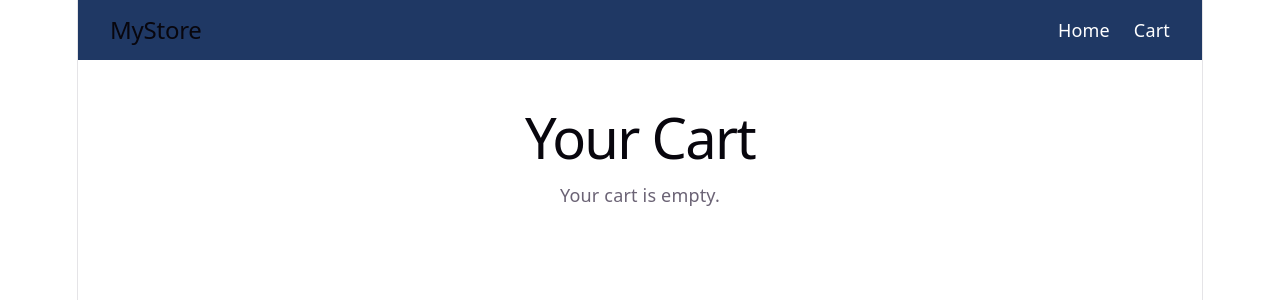
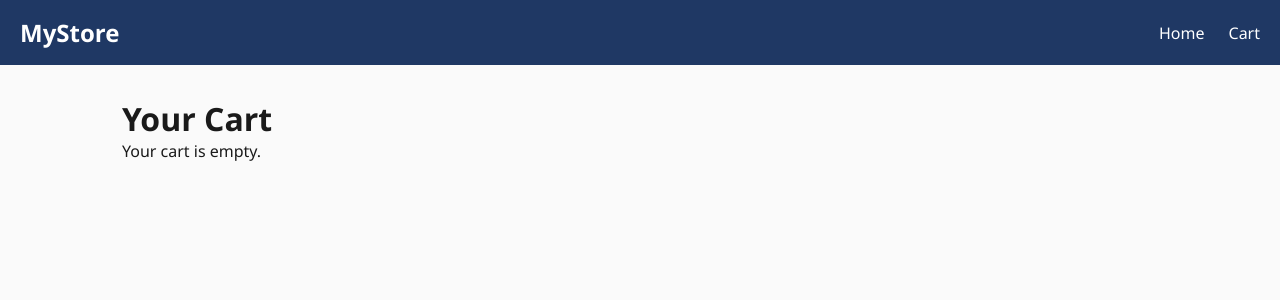
Before and after one commit to pratistha22/ecommerce-store, a React (Vite) app: page /cart in a window 1280 px wide. Shown: the top 300 px of the page. Built offline with nearby package versions, Linux system fonts and the light colour scheme.

Commit message:
Add product images, cart remove, styling and animations

```diff
--- a/src/App.jsx
+++ b/src/App.jsx
@@ -10,13 +10,16 @@ function App() {
   function handleAddToCart(product) {
     setCartItems([...cartItems, product]);
   }
+  function handleRemoveFromCart(index) {
+  setCartItems(cartItems.filter((_, i) => i !== index));
+}
 
   return (
     <BrowserRouter>
       <Navbar />
       <Routes>
         <Route path="/" element={<Home onAddToCart={handleAddToCart} />} />
-        <Route path="/cart" element={<Cart cartItems={cartItems} />} />
+        <Route path="/cart" element={<Cart cartItems={cartItems} onRemove={handleRemoveFromCart} />} />
       </Routes>
     </BrowserRouter>
   );
--- a/src/components/Navbar.jsx
+++ b/src/components/Navbar.jsx
@@ -6,7 +6,8 @@ function Navbar() {
       display: "flex",
       justifyContent: "space-between",
       alignItems: "center",
-      padding: "16px 32px",
+      padding: "16px 20px",
+flexWrap: "wrap",
       backgroundColor: "#1f3864",
       color: "white",
     }}>
--- a/src/components/ProductCard.jsx
+++ b/src/components/ProductCard.jsx
@@ -1,27 +1,55 @@
+import { useState } from "react";
 function ProductCard({ product, onAddToCart }) {
+  const [added, setAdded] = useState(false);
+
+  function handleClick() {
+    onAddToCart(product);
+    setAdded(true);
+    setTimeout(() => setAdded(false), 1200);
+  }
   return (
     <div style={{
-      border: "1px solid #ddd",
-      borderRadius: "8px",
+  border: "1px solid #eee",
+  borderRadius: "12px",
   padding: "16px",
   width: "220px",
   textAlign: "center",
-    }}>
+  boxShadow: "0 2px 8px rgba(0,0,0,0.06)",
+  transition: "transform 0.15s ease, box-shadow 0.15s ease",
+}}
+onMouseEnter={(e) => {
+  e.currentTarget.style.transform = "translateY(-4px)";
+  e.currentTarget.style.boxShadow = "0 6px 16px rgba(0,0,0,0.12)";
+}}
+onMouseLeave={(e) => {
+  e.currentTarget.style.transform = "translateY(0)";
+  e.currentTarget.style.boxShadow = "0 2px 8px rgba(0,0,0,0.06)";
+}}
+>
       <img src={product.image} alt={product.name} style={{ width: "100%", borderRadius: "6px" }} />
       <h3 style={{ fontSize: "16px", margin: "12px 0 4px" }}>{product.name}</h3>
       <p style={{ color: "#555", fontSize: "14px" }}>Rs. {product.price}</p>
       <button
-        onClick={() => onAddToCart(product)}
+  onClick={handleClick}
   style={{
-          backgroundColor: "#1f3864",
+    backgroundColor: added ? "#2e7d32" : "#1f3864",
     color: "white",
     border: "none",
     padding: "8px 16px",
     borderRadius: "6px",
     cursor: "pointer",
+    transition: "transform 0.1s ease, background-color 0.15s ease",
   }}
+  onMouseEnter={(e) => {
+    if (!added) e.currentTarget.style.transform = "scale(1.05)";
+  }}
+  onMouseLeave={(e) => {
+    e.currentTarget.style.transform = "scale(1)";
+  }}
+  onMouseDown={(e) => { e.currentTarget.style.transform = "scale(0.95)"; }}
+  onMouseUp={(e) => { e.currentTarget.style.transform = "scale(1.05)"; }}
 >
-        Add to Cart
+  {added ? "✓ Added!" : "Add to Cart"}
 </button>
     </div>
   );
--- a/src/data/products.js
+++ b/src/data/products.js
@@ -3,28 +3,28 @@ const products = [
     id: 1,
     name: "Classic White T-Shirt",
     price: 799,
-    image: "https://via.placeholder.com/300x300?text=White+T-Shirt",
+    image: "https://images.unsplash.com/photo-1521572163474-6864f9cf17ab?w=400",
     description: "A comfortable everyday cotton t-shirt.",
   },
   {
     id: 2,
     name: "Denim Jacket",
     price: 2499,
-    image: "https://via.placeholder.com/300x300?text=Denim+Jacket",
+    image: "https://images.unsplash.com/photo-1551028719-00167b16eac5?w=400",
     description: "A stylish denim jacket for all seasons.",
   },
   {
     id: 3,
     name: "Black Hoodie",
     price: 1599,
-    image: "https://via.placeholder.com/300x300?text=Black+Hoodie",
+    image: "https://images.unsplash.com/photo-1556821840-3a63f95609a7?w=400",
     description: "Warm and cozy hoodie, perfect for winter.",
   },
   {
     id: 4,
     name: "Slim Fit Jeans",
     price: 1899,
-    image: "https://via.placeholder.com/300x300?text=Slim+Jeans",
+    image: "https://images.unsplash.com/photo-1541099649105-f69ad21f3246?w=400",
     description: "Comfortable slim fit jeans for everyday wear.",
   },
 ];
--- a/src/index.css
+++ b/src/index.css
@@ -1,111 +1,15 @@
-:root {
-  --text: #6b6375;
-  --text-h: #08060d;
-  --bg: #fff;
-  --border: #e5e4e7;
-  --code-bg: #f4f3ec;
-  --accent: #aa3bff;
-  --accent-bg: rgba(170, 59, 255, 0.1);
-  --accent-border: rgba(170, 59, 255, 0.5);
-  --social-bg: rgba(244, 243, 236, 0.5);
-  --shadow:
-    rgba(0, 0, 0, 0.1) 0 10px 15px -3px, rgba(0, 0, 0, 0.05) 0 4px 6px -2px;
-
-  --sans: system-ui, 'Segoe UI', Roboto, sans-serif;
-  --heading: system-ui, 'Segoe UI', Roboto, sans-serif;
-  --mono: ui-monospace, Consolas, monospace;
-
-  font: 18px/145% var(--sans);
-  letter-spacing: 0.18px;
-  color-scheme: light dark;
-  color: var(--text);
-  background: var(--bg);
-  font-synthesis: none;
-  text-rendering: optimizeLegibility;
-  -webkit-font-smoothing: antialiased;
-  -moz-osx-font-smoothing: grayscale;
-
-  @media (max-width: 1024px) {
-    font-size: 16px;
-  }
-}
-
-@media (prefers-color-scheme: dark) {
-  :root {
-    --text: #9ca3af;
-    --text-h: #f3f4f6;
-    --bg: #16171d;
-    --border: #2e303a;
-    --code-bg: #1f2028;
-    --accent: #c084fc;
-    --accent-bg: rgba(192, 132, 252, 0.15);
-    --accent-border: rgba(192, 132, 252, 0.5);
-    --social-bg: rgba(47, 48, 58, 0.5);
-    --shadow:
-      rgba(0, 0, 0, 0.4) 0 10px 15px -3px, rgba(0, 0, 0, 0.25) 0 4px 6px -2px;
-  }
-
-  #social .button-icon {
-    filter: invert(1) brightness(2);
-  }
+* {
+  margin: 0;
+  padding: 0;
+  box-sizing: border-box;
 }
 
 body {
-  margin: 0;
+  font-family: 'Segoe UI', system-ui, -apple-system, sans-serif;
+  background-color: #fafafa;
+  color: #1a1a1a;
 }
 
-#root {
-  width: 1126px;
-  max-width: 100%;
-  margin: 0 auto;
-  text-align: center;
-  border-inline: 1px solid var(--border);
-  min-height: 100svh;
-  display: flex;
-  flex-direction: column;
-  box-sizing: border-box;
+button {
+  font-family: inherit;
 }
-
-h1,
-h2 {
-  font-family: var(--heading);
-  font-weight: 500;
-  color: var(--text-h);
-}
-
-h1 {
-  font-size: 56px;
-  letter-spacing: -1.68px;
-  margin: 32px 0;
-  @media (max-width: 1024px) {
-    font-size: 36px;
-    margin: 20px 0;
-  }
-}
-h2 {
-  font-size: 24px;
-  line-height: 118%;
-  letter-spacing: -0.24px;
-  margin: 0 0 8px;
-  @media (max-width: 1024px) {
-    font-size: 20px;
-  }
-}
-p {
-  margin: 0;
-}
-
-code,
-.counter {
-  font-family: var(--mono);
-  display: inline-flex;
-  border-radius: 4px;
-  color: var(--text-h);
-}
-
-code {
-  font-size: 15px;
-  line-height: 135%;
-  padding: 4px 8px;
-  background: var(--code-bg);
-}
--- a/src/pages/Cart.jsx
+++ b/src/pages/Cart.jsx
@@ -1,8 +1,8 @@
-function Cart({ cartItems }) {
+function Cart({ cartItems, onRemove }) {
   const total = cartItems.reduce((sum, item) => sum + item.price, 0);
 
   return (
-    <div style={{ padding: "32px" }}>
+    <div style={{ padding: "32px", maxWidth: "1100px", margin: "0 auto" }}>
       <h1>Your Cart</h1>
       {cartItems.length === 0 ? (
         <p>Your cart is empty.</p>
@@ -12,12 +12,27 @@ function Cart({ cartItems }) {
             <div key={index} style={{
               display: "flex",
               justifyContent: "space-between",
+              alignItems: "center",
               borderBottom: "1px solid #eee",
               padding: "12px 0",
               maxWidth: "400px",
             }}>
               <span>{item.name}</span>
               <span>Rs. {item.price}</span>
+              <button
+                onClick={() => onRemove(index)}
+                style={{
+                  backgroundColor: "#e53e3e",
+                  color: "white",
+                  border: "none",
+                  padding: "4px 10px",
+                  borderRadius: "4px",
+                  cursor: "pointer",
+                  fontSize: "12px",
+                }}
+              >
+                Remove
+              </button>
             </div>
           ))}
           <h3 style={{ marginTop: "20px" }}>Total: Rs. {total}</h3>
--- a/src/pages/Home.jsx
+++ b/src/pages/Home.jsx
@@ -3,9 +3,15 @@ import ProductCard from "../components/ProductCard";
 
 function Home({ onAddToCart }) {
   return (
-    <div style={{ padding: "32px" }}>
-      <h1>Our Products</h1>
-      <div style={{ display: "flex", flexWrap: "wrap", gap: "20px", marginTop: "20px" }}>
+    <div style={{ padding: "32px", maxWidth: "1100px", margin: "0 auto" }}>
+      <h1 style={{ fontSize: "36px", color: "#1f3864", marginBottom: "8px" }}>Our Products</h1>
+<p style={{ color: "#666", marginBottom: "24px" }}>Fresh styles, straight to your cart.</p>
+     <div style={{
+  display: "grid",
+  gridTemplateColumns: "repeat(auto-fill, minmax(220px, 1fr))",
+  gap: "20px",
+  marginTop: "20px",
+}}>
         {products.map((product) => (
           <ProductCard key={product.id} product={product} onAddToCart={onAddToCart} />
         ))}
```
Lines whose indentation alone changed are shown as unchanged.
